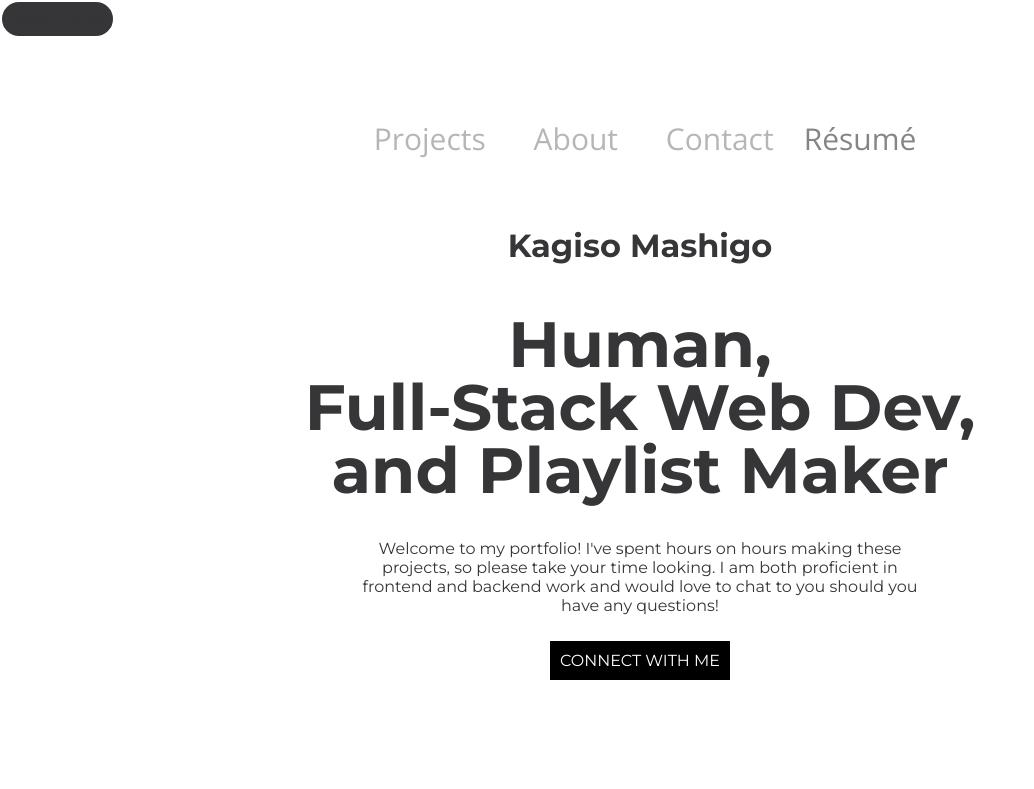
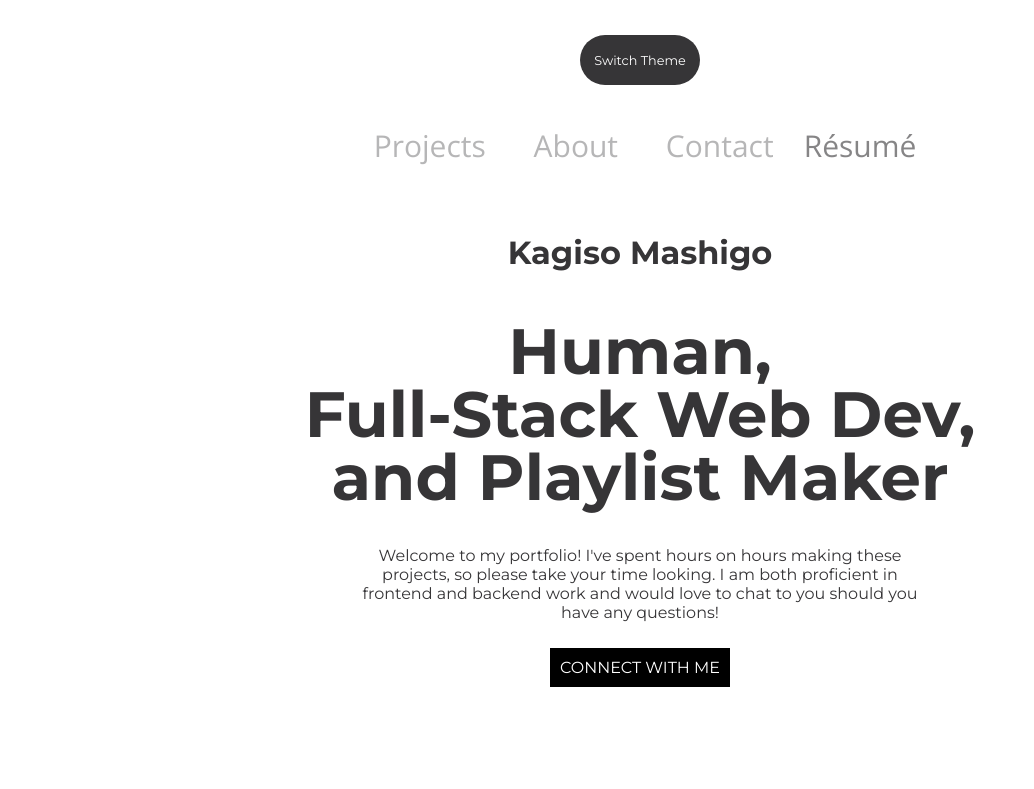
Before and after one commit to KagisoMashigo/portfolio, a React (Create React App) app: page / in a window 1280 px wide. Shown: the top 789 px of the page, without its empty margins (0-1034 px from the left). Built offline with nearby package versions, Linux system fonts and the light colour scheme.

Commit message:
finish button styling

```diff
--- a/src/components/Footer.js
+++ b/src/components/Footer.js
@@ -28,7 +28,7 @@ const Footer = () => {
             ))}
           </div>
           <a>
-            <Link to="navbar-wrapper" spy={true} smooth={true} >Back to Top</Link>
+            <Link to="topSpan" spy={true} smooth={true} >Back to Top</Link>
           </a>
         </div>
       </div>
--- a/src/components/Toggler.js
+++ b/src/components/Toggler.js
@@ -1,23 +1,28 @@
 import React from 'react'
 import { func, string } from 'prop-types';
 import styled from "styled-components"
+import "../styles/Toggler.scss"
 
 const Button = styled.button`
   background: ${({ theme }) => theme.background};
-  border: 2px solid ${({ theme }) => theme.toggleBorder};
-  color: ${({ theme }) => theme.text};
+  border: none;
+  color: ${({ theme }) => theme.buttonText};
   border-radius: 30px;
   cursor: pointer;
   font-size:0.8rem;
   padding: 0.6rem;
+  width: 120px;
+  height: 50px;
   }
 `;
 
 const Toggle = ({theme,  toggleTheme }) => {
     return (
-        <Button onClick={toggleTheme} >
+      <span className="topSpan">
+        <Button className="toggler" onClick={toggleTheme} >
           Switch Theme
         </Button>
+      </span>
     );
 };
 Toggle.propTypes = {
--- a/src/components/themes.js
+++ b/src/components/themes.js
@@ -3,11 +3,14 @@ export const lightTheme = {
   text: '#363537',
   toggleBorder: '#FFF',
   background: '#363537',
+  buttonText: "#ffffff"
 }
 export const darkTheme = {
   body: '#2a354a',
   text: '#FAFAFA',
   toggleBorder: '#6B8096',
-  background: '#999',
-  colour: '#FAFAFA'
+  background: '#F5675D',
+  colour: '#FAFAFA',
+  buttonText: "#ffffff"
+
 }
--- /dev/null
+++ b/src/styles/Toggler.scss
@@ -0,0 +1,7 @@
+
+.topSpan {
+  display: flex;
+  justify-content: center;
+  margin-top: 35px;
+
+}
--- a/src/styles/navbar.scss
+++ b/src/styles/navbar.scss
@@ -1,6 +1,6 @@
 .navbar-wrapper {
   width: 80%;
-  margin-top: 10vh;
+  margin-top: 5vh;
   display: flex;
   justify-content: center;
   .name {
```
